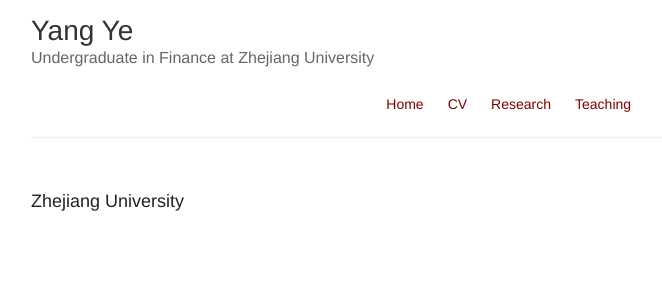
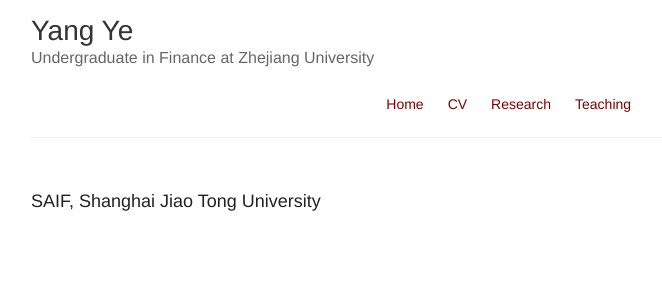
Before and after one commit to yeyangzju/Yang-Ye.github.io, a Jekyll site: the page built from teaching.html, in a window 1280 px wide. Shown: the top 300 px of the page, without its empty margins (119-781 px from the left). Built offline with Jekyll 4.4.1, drawn with Linux system fonts in a browser that asks for light colours.

Commit message:
Update teaching.html

```diff
--- a/teaching.html
+++ b/teaching.html
@@ -1,8 +1,8 @@
 ---
 layout: default
 ---
-<head> <title> Yang Ye,  </title>
- <meta name="description" content="I am a undergradute in Finance at School of Econonmics, Zhejiang University">
- <meta name="keywords" content="Yang Ye, Undergradute">
+ <head> <title> Yang Ye </title>
+ <meta name="description" content="I am  The first grade of doctoral students in SAIF, Shanghai Jiao Tong University">
+ <meta name="keywords" content="Yang Ye, doctoral students&candidate , SAIF, Finance">
  </head>
-<h3> Zhejiang University </h3>
+<h3> SAIF, Shanghai Jiao Tong University  </h3>
```
